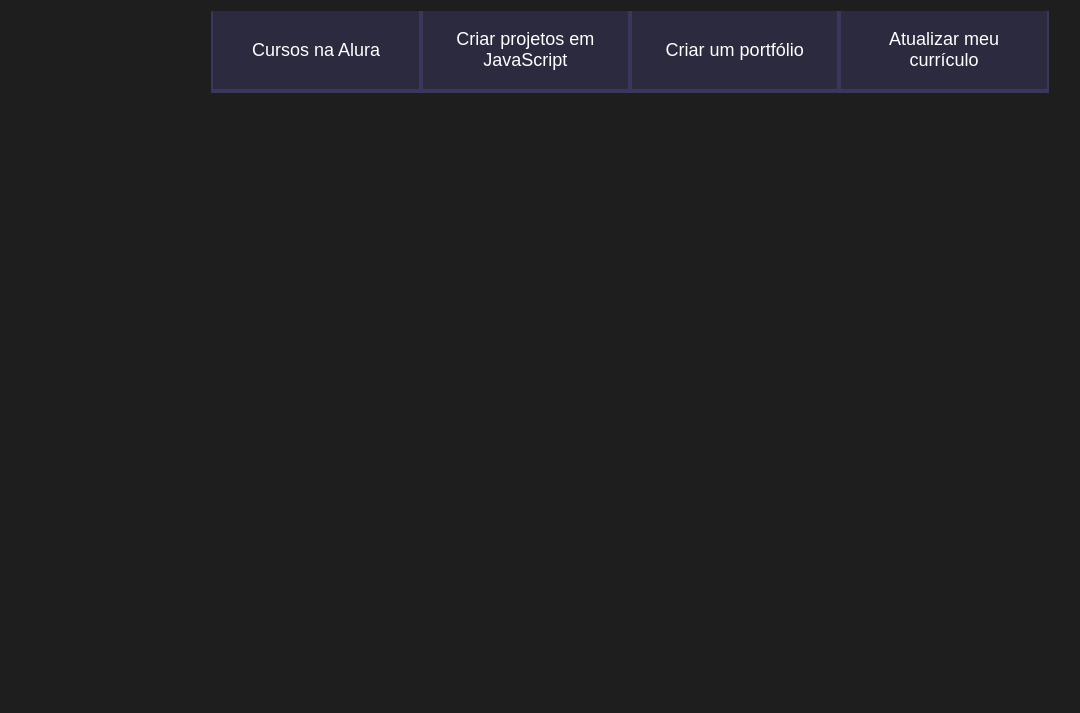
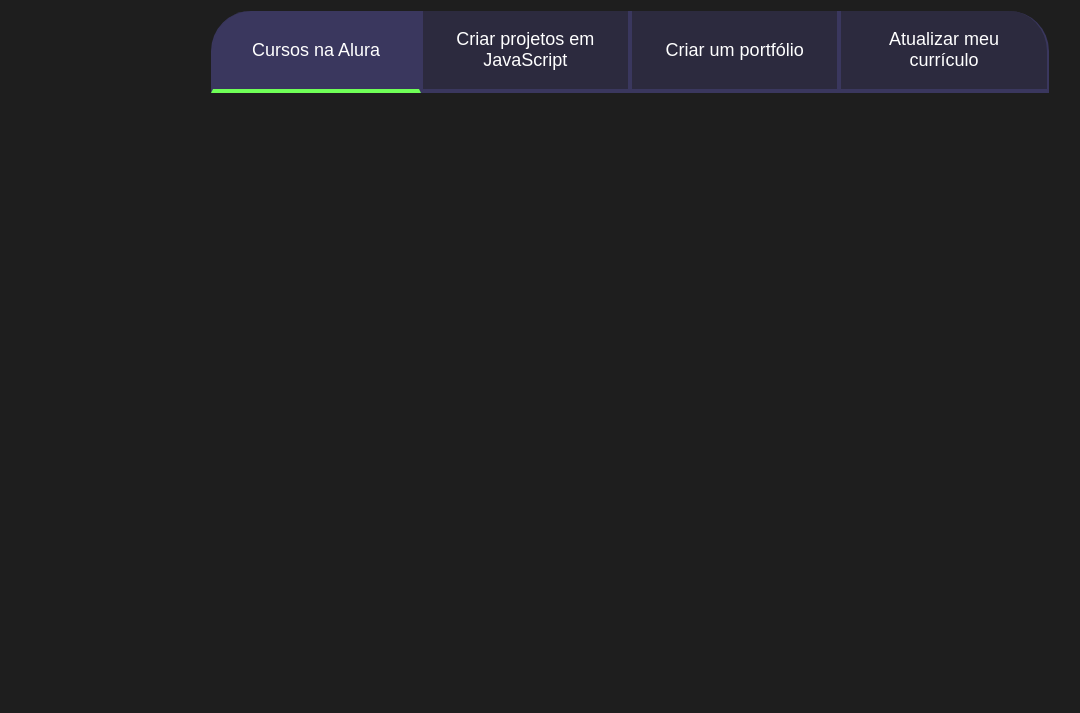
Before and after one commit to gahemily/alura, a plain HTML site: page index.html in a window 1280 px wide. Shown: the part 87-800 px from the top of the page, without its empty margins (10-1090 px from the left). Drawn offline with Linux system fonts and the light colour scheme.

Commit message:
Add files via upload

```diff
--- a/index.html
+++ b/index.html
@@ -1,20 +1,23 @@
 <!DOCTYPE html>
 <html lang="pt-br">
+
 <head>
   <meta charset="UTF-8">
   <meta name="viewport" content="width=device-width, initial-scale=1.0">
   <title>Meus objetivos do ano</title>
   <link rel="stylesheet" href="style.css">
 </head>
+
 <body>
   <section class="conteudo-principal">
       <h2 class="titulo-principal">Meus Objetivos do ano_</h2>
       <div class="botoes">
-          <button class="botao">Cursos na Alura</button>
+          <button class="botao ativo">Cursos na Alura</button>
           <button class="botao">Criar projetos em JavaScript</button>
           <button class="botao">Criar um portfólio</button>
           <button class="botao">Atualizar meu currículo</button>
       </div>
    </section>
+   <script src="main.js"></script>
 </body>
 </html>
--- /dev/null
+++ b/main.js
@@ -0,0 +1 @@
+const botoes = document.querySelectorAll(".botao");
--- a/style.css
+++ b/style.css
@@ -36,6 +36,7 @@ body{
     color: var(--verde);
 }
 
+
 .botao{
     font-family: "Crakra Petch", sans-serif;
     background-color: var(--botao-inativo);
@@ -52,11 +53,29 @@ body{
     border-top: none;
 }
 
-botoes {
+.botao:first-child{
+    border-radius: 40px 40px 0 0;
+}
+
+.botoes{
     display: block;
 }
+
+.ativo{
+    background-color: var(--botao-ativo);
+    border-bottom: 4px solid var(--verde);
+    }
+
 @media screen and (min-width: 768px) {
-    .botoes {
+    .botoes{
         display: flex;
     }
+
+    .botao:first-child{
+        border-radius: 40px 0 0 0;
+    }
+
+    .botao:last-child{
+        border-radius: 0 40px 0 0;
+    }
 }
```
